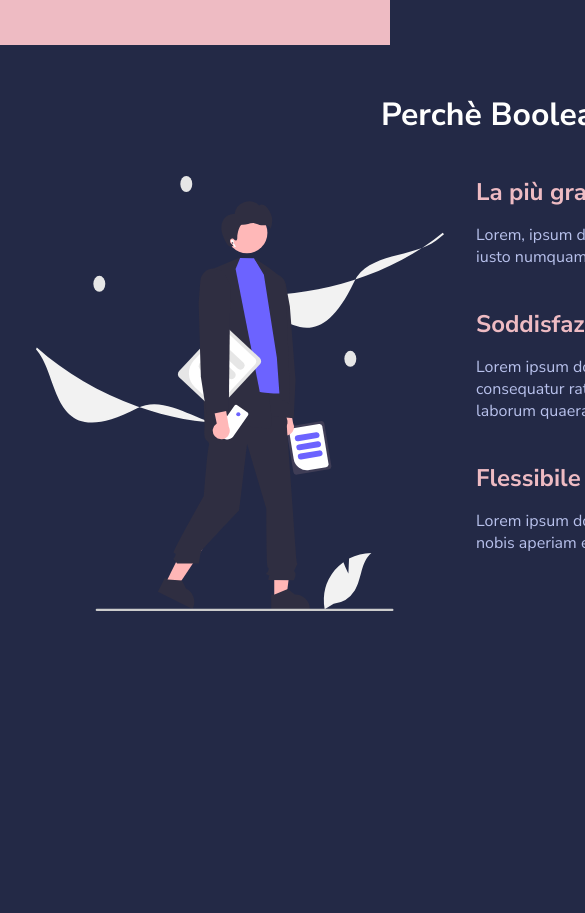
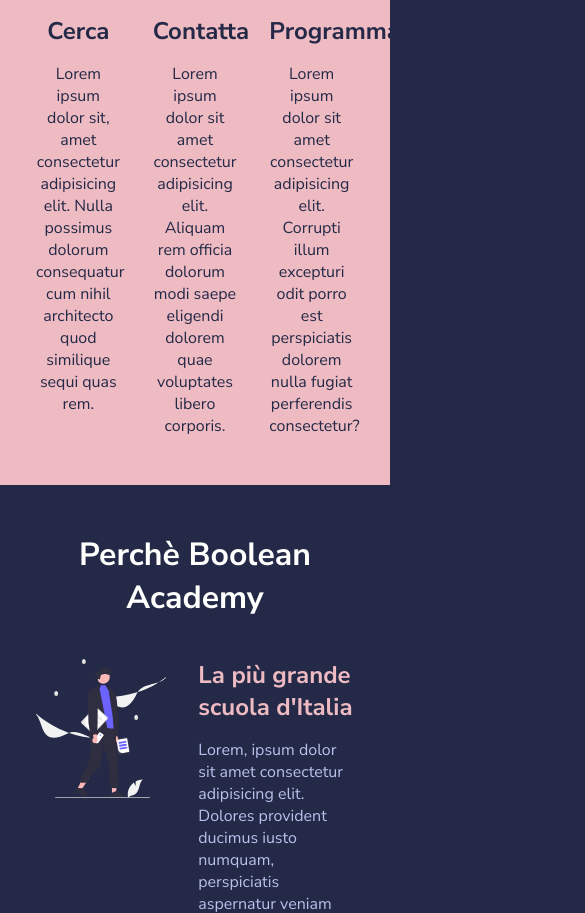
Before and after one commit to aryadeifiordi/html-css-resp-wannabe, a plain HTML site: page index.html in a window 390 px wide. Shown: the part 1087-2000 px from the top of the page, 585 px wide, since content can reach past the window. Before the commit the page ends 1752 px from the top, so only its background shows below. Drawn offline with Linux system fonts and the light colour scheme.

Commit message:
tablet auto

```diff
--- a/asset/css/style.css
+++ b/asset/css/style.css
@@ -130,5 +130,12 @@
 
 /* TABLET MEDIA */
 @media screen and (max-width: 768px) {
+    .container {
+        width: auto;
+    }
+
+    .why-us .col-left {
+        width: auto;
+    }
 
 }
```
